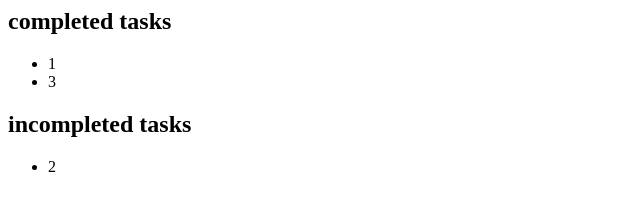
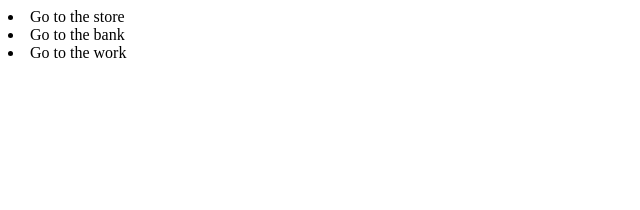
Before and after one commit to niclin/learn_vue2, a plain HTML site: page index.html in a window 1280 px wide. Shown: the whole page, without its empty margins (0-640 px from the left). Drawn offline with nearby package versions, Linux system fonts and the light colour scheme.

Commit message:
Component 101

```diff
--- a/index.html
+++ b/index.html
@@ -5,36 +5,12 @@
 <body>
 
   <div id="root">
-
-    <h2>completed tasks</h2>
-    <ul>
-      <li v-for="task in tasks" v-if="task.completed" v-text="task.description"></li>
-    </ul>
-
-    <h2>incompleted tasks</h2>
-    <ul>
-      <li v-for="task in incompletedTasks" v-text="task.description"></li>
-    </ul>
+    <task>Go to the store</task>
+    <task>Go to the bank</task>
+    <task>Go to the work</task>
   </div>
 
   <script src="https://unpkg.com/vue@2.1.3/dist/vue.js"></script>
 
-  <script>
-    var app = new Vue({
-      el: '#root',
-      data: {
-        tasks: [
-          { description: "1", completed: true },
-          { description: "2", completed: false },
-          { description: "3", completed: true }
-        ]
-      },
-
-      computed: {
-        incompletedTasks() {
-          return this.tasks.filter(task => ! task.completed);
-        }
-      }
-    })
-  </script>
+  <script src="main.js"></script>
 </body>
--- /dev/null
+++ b/main.js
@@ -0,0 +1,11 @@
+Vue.component('task', {
+
+  template: '<li><slot></slot></li>'
+
+});
+
+new Vue({
+
+  el: '#root'
+
+});
```
